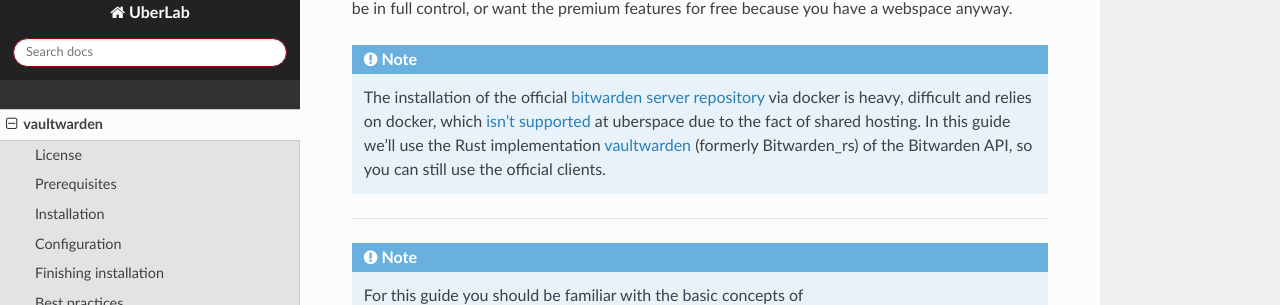
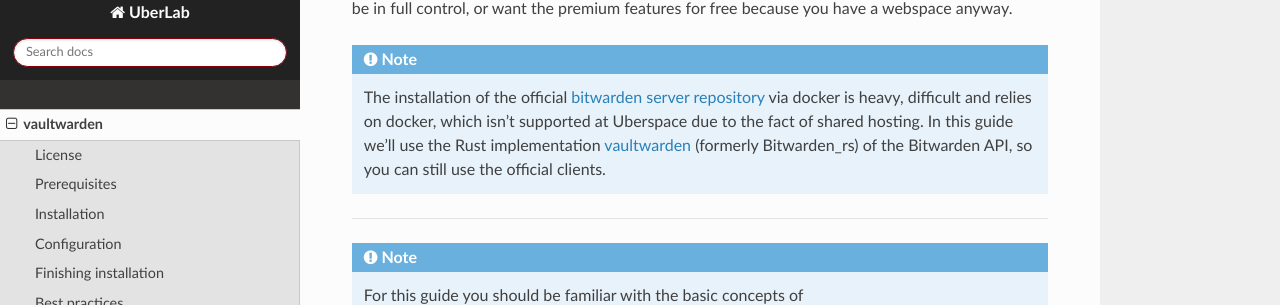
Before and after one commit to Uberspace/lab, a Sphinx documentation site: the page built from source/guide_vaultwarden.rst, in a window 1280 px wide and 900 px high, scrolled down 920 px. Shown: the part 170-475 px from the top of the window. Built offline with Sphinx 7.4.7 and the Read the Docs theme 2.0.0, drawn with Linux system fonts in a browser that asks for light colours.

```diff
--- a/source/guide_vaultwarden.rst
+++ b/source/guide_vaultwarden.rst
@@ -21,7 +21,7 @@ vaultwarden
 
 Bitwarden_ is an open source password manager. Your vault is encrypted with your master key, so even if your server is compromised the hacker will only get some unreadable gibberish. Hosting your own Bitwarden server can be useful if you are paranoid about the server security and want to be in full control, or want the premium features for free because you have a webspace anyway.
 
-.. note :: The installation of the official `bitwarden server repository`_ via docker is heavy, difficult and relies on docker, which `isn't supported`_ at uberspace due to the fact of shared hosting. In this guide we'll use the Rust implementation `vaultwarden`_ (formerly Bitwarden_rs) of the Bitwarden API, so you can still use the official clients.
+.. note :: The installation of the official `bitwarden server repository`_ via docker is heavy, difficult and relies on docker, which isn't supported at Uberspace due to the fact of shared hosting. In this guide we'll use the Rust implementation `vaultwarden`_ (formerly Bitwarden_rs) of the Bitwarden API, so you can still use the official clients.
 
 ----
 
```
Also changed, not shown: other parts of source/guide_vaultwarden.rst (+0 -1 lines).
